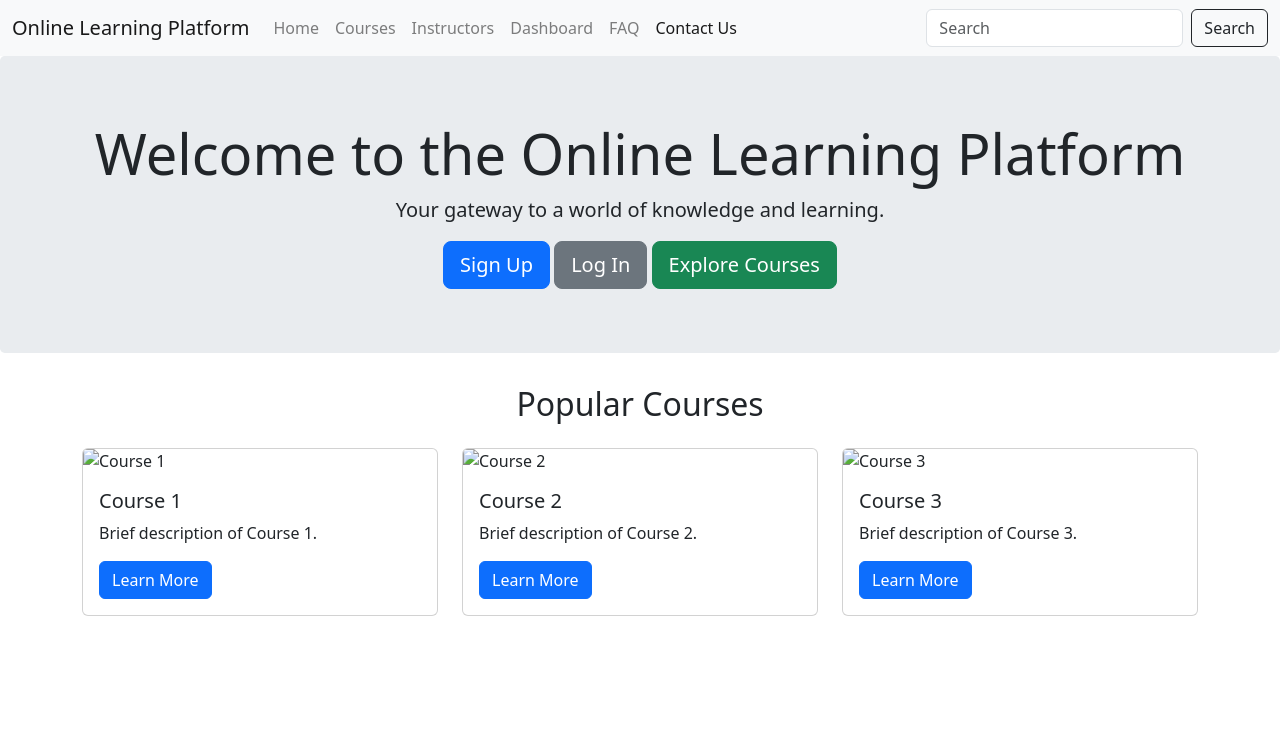
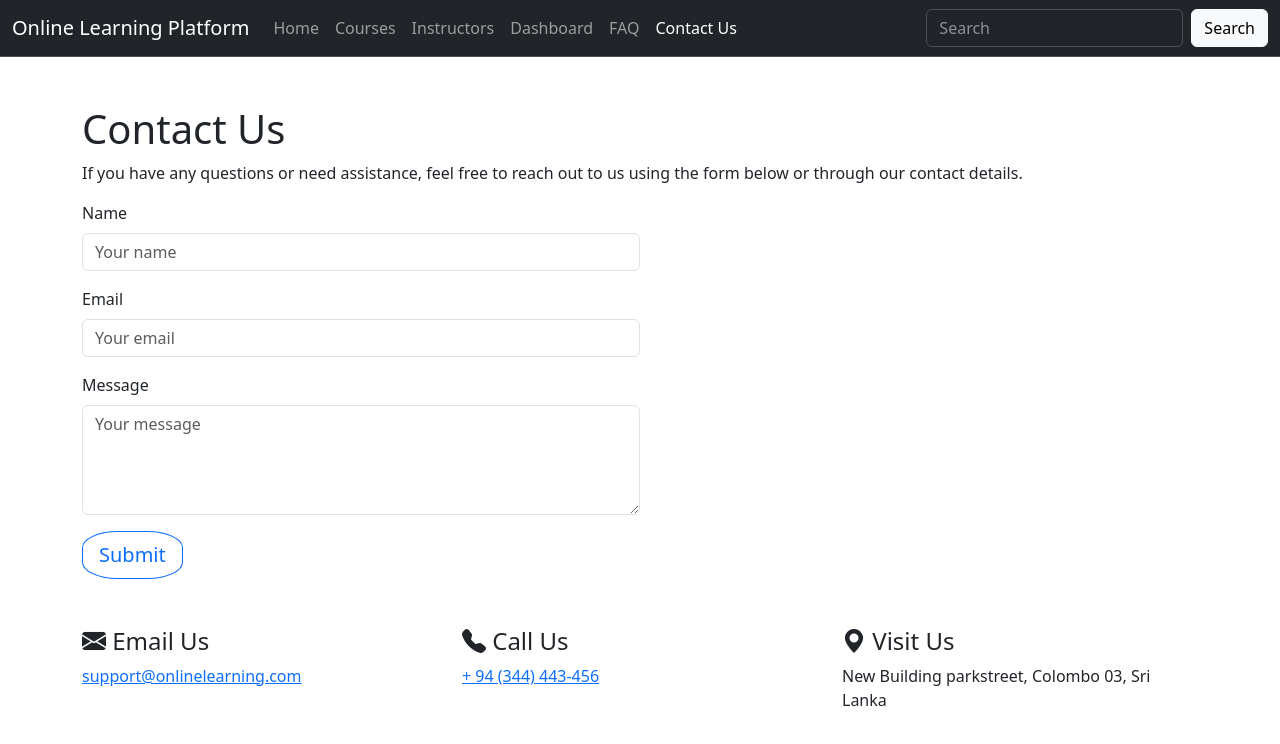
Before and after one commit to snoopdigg121/ETF_Online-Learning-Platform, a plain HTML site: page pages/homepage.html in a window 1280 px wide. Drawn offline with nearby package versions, Linux system fonts and the light colour scheme.

Commit message:
Update homepage.html

```diff
--- a/pages/homepage.html
+++ b/pages/homepage.html
@@ -1,28 +1,31 @@
 <!DOCTYPE html>
 <html lang="en">
-  <head>
-    <meta charset="UTF-8" />
-    <meta name="viewport" content="width=device-width, initial-scale=1.0" />
-    <title>Online Learning Platform</title>
-    <link
-      href="https://stackpath.bootstrapcdn.com/bootstrap/4.5.2/css/bootstrap.min.css"
-      rel="stylesheet"
-    />
+
+<head>
+    <meta charset="UTF-8">
+    <meta http-equiv="X-UA-Compatible" content="IE=edge">
+    <meta name="viewport" content="width=device-width, initial-scale=1.0">
+    <title>Contact Us</title>
     <link href="https://cdn.jsdelivr.net/npm/bootstrap@5.3.0/dist/css/bootstrap.min.css" rel="stylesheet">
+    <link rel="stylesheet" href="https://cdn.jsdelivr.net/npm/bootstrap-icons/font/bootstrap-icons.css">
+
 </head>
-  <body>
 
-    <nav class="navbar navbar-expand-lg navbar-light bg-light">
+<body>
+ <!-- Navbar section -->
+    <nav class="navbar navbar-expand-lg navbar-light bg-dark border-bottom border-body" data-bs-theme="dark">
         <div class="container-fluid">
             <a class="navbar-brand" href="#">Online Learning Platform</a>
             <button class="navbar-toggler" type="button" data-bs-toggle="collapse" data-bs-target="#navbarNav" aria-controls="navbarNav" aria-expanded="false" aria-label="Toggle navigation">
                 <span class="navbar-toggler-icon"></span>
             </button>
             <div class="collapse navbar-collapse" id="navbarNav">
-                <ul class="navbar-nav me-auto">
+                <ul class="navbar-nav me-auto">  <!-- Added 'me-auto' to push content to the left -->
 
+
+                    <!-- Links to other pages in the project -->
                     <li class="nav-item">
-                        <a class="nav-link" href="index.html">Home</a>
+                        <a class="nav-link" href="homepage.html">Home</a>
                     </li>
                     <li class="nav-item">
                         <a class="nav-link" href="courses.html">Courses</a>
@@ -40,62 +43,57 @@
                         <a class="nav-link active" href="contact.html">Contact Us</a>
                     </li>
                 </ul>
-                <form class="d-flex ms-auto" role="search">
+                <form class="d-flex ms-auto" role="search">  <!-- Added 'ms-auto' to move form to the right -->
                     <input class="form-control me-2" type="search" placeholder="Search" aria-label="Search">
-                    <button class="btn btn-outline-dark" type="submit">Search</button>
+                    <button class="btn btn-light" type="submit">Search</button>
                 </form>
             </div>
         </div>
     </nav>
 
-    <header class="jumbotron text-center">
-      <h1 class="display-4">Welcome to the Online Learning Platform</h1>
-      <p class="lead">Your gateway to a world of knowledge and learning.</p>
-      <a class="btn btn-primary btn-lg" href="#" role="button">Sign Up</a>
-      <a class="btn btn-secondary btn-lg" href="#" role="button">Log In</a>
-      <a class="btn btn-success btn-lg" href="#" role="button"
-        >Explore Courses</a
-      >
-    </header>
+    <!-- Main container for the Contact Us page content -->
+    <div class="container mt-5">
+        <h1>Contact Us</h1>
+        <p>If you have any questions or need assistance, feel free to reach out to us using the form below or through our contact details.</p>
 
-    <div class="container">
-      <h2 class="text-center my-4">Popular Courses</h2>
-      <div class="row">
-        <div class="col-md-4">
-          <div class="card mb-4">
-            <img src="course1.jpg" class="card-img-top" alt="Course 1" />
-            <div class="card-body">
-              <h5 class="card-title">Course 1</h5>
-              <p class="card-text">Brief description of Course 1.</p>
-              <a href="#" class="btn btn-primary">Learn More</a>
+
+        <!-- Contact form section -->
+         <div class="col-md-6">
+        <form>
+            <div class="mb-3">
+                <label for="name" class="form-label">Name</label>
+                <input type="text" class="form-control" id="name" placeholder="Your name">
             </div>
-          </div>
+            <div class="mb-3">
+                <label for="email" class="form-label">Email</label>
+                <input type="email" class="form-control" id="email" placeholder="Your email">
+            </div>
+            <div class="mb-3">
+                <label for="message" class="form-label">Message</label>
+                <textarea class="form-control" id="message" rows="4" placeholder="Your message"></textarea>
+            </div>
+            <!-- Submit button styled with Bootstrap -->
+            <button type="submit" class="btn btn-outline-primary btn-lg" style="border-radius: 35%;">Submit</button>
+        </form>
         </div>
-        <div class="col-md-4">
-          <div class="card mb-4">
-            <img src="course2.jpg" class="card-img-top" alt="Course 2" />
-            <div class="card-body">
-              <h5 class="card-title">Course 2</h5>
-              <p class="card-text">Brief description of Course 2.</p>
-              <a href="#" class="btn btn-primary">Learn More</a>
+        <!-- Contact details section using Bootstrap grid system -->
+        <div class="row mt-5">
+            <div class="col-md-4">
+                <h4><i class="bi bi-envelope-fill icon-style"></i> Email Us</h4>
+                <p><a href="mailto:support@onlinelearning.com">support@onlinelearning.com</a></p>
             </div>
-          </div>
+            <div class="col-md-4">
+                <h4><i class="bi bi-telephone-fill icon-style"></i> Call Us</h4>
+                <p><a href="tel">+ 94 (344) 443-456</a></p>
+            </div>
+            <div class="col-md-4">
+                <h4><i class="bi bi-geo-alt-fill icon-style"></i> Visit Us</h4>
+                <p>New Building parkstreet, Colombo 03, Sri Lanka</p>
+            </div>
         </div>
-        <div class="col-md-4">
-          <div class="card mb-4">
-            <img src="course3.jpg" class="card-img-top" alt="Course 3" />
-            <div class="card-body">
-              <h5 class="card-title">Course 3</h5>
-              <p class="card-text">Brief description of Course 3.</p>
-              <a href="#" class="btn btn-primary">Learn More</a>
-            </div>
-          </div>
-        </div>
-      </div>
-    </div>
 
-    <script src="https://code.jquery.com/jquery-3.5.1.slim.min.js"></script>
-    <script src="https://cdn.jsdelivr.net/npm/@popperjs/core@2.5.4/dist/umd/popper.min.js"></script>
-    <script src="https://stackpath.bootstrapcdn.com/bootstrap/4.5.2/js/bootstrap.min.js"></script>
-  </body>
+    <!-- Including Bootstrap JS for interactive components -->
+    <script src="https://cdn.jsdelivr.net/npm/bootstrap@5.3.0/dist/js/bootstrap.bundle.min.js"></script>
+</body>
+
 </html>
```
